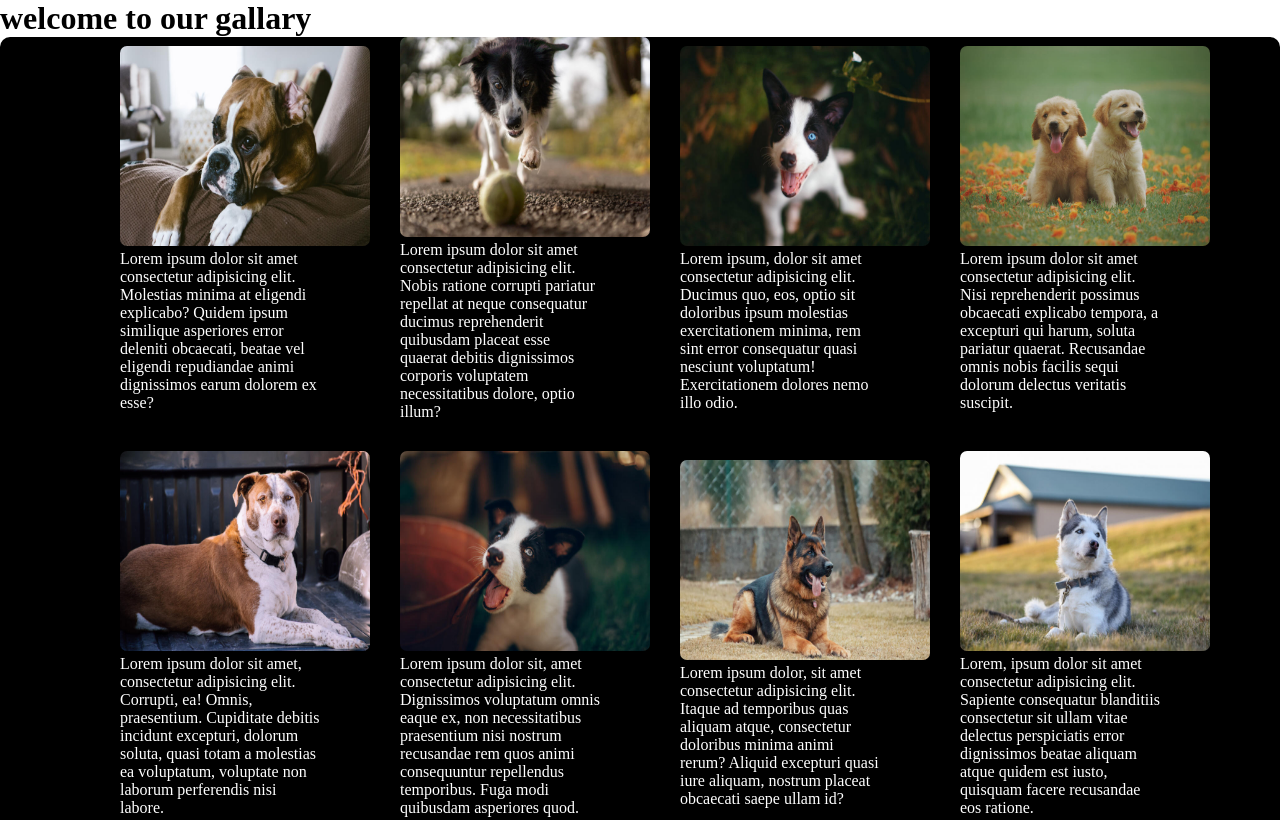
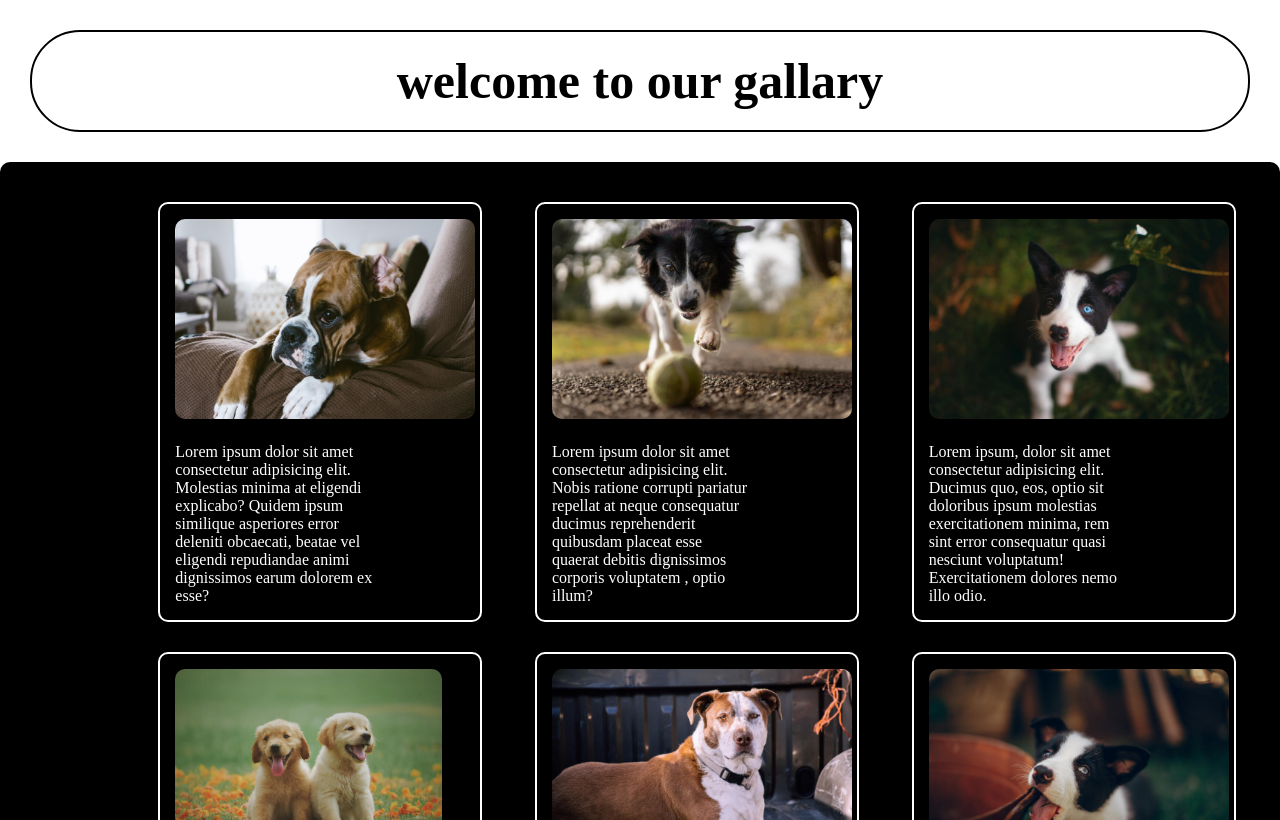
Before and after one commit to Dagimmengestu5/full-Stack, a plain HTML site: page Html and css/Day 2/2.html in a window 1280 px wide. Shown: the top 820 px of the page. Drawn offline with Linux system fonts and the light colour scheme.

Commit message:
final project

```diff
--- a/Html and css/Day 2/2.css
+++ b/Html and css/Day 2/2.css
@@ -1,55 +1,54 @@
+@import url('https://fonts.googleapis.com/css2?family=Montserrat:ital,wght@0,100..900;1,100..900&family=Pacifico&display=swap');
 * {
  padding: 0;
  margin: 0;
 }
-p{
- display: flex;
- color: white;
- align-items: center;
- justify-content: center;
-}
+
 h1 {
- /* color: white; */
+text-align: center;
+padding: 20px;
+font-size: 50px;
+border: 2px solid black;
+border-radius: 50px;
+margin: 30px;
 }
 .first-section {
+ /* max-width: 1200px; */
  background-color: black;
  display: grid;
- grid-template-columns: 200px 200px 200px 200px;
-column-gap: 80px;
-row-gap: 30px;
+ grid-template-columns: 50px 50px 50px ;
+ gap: 50px;
+ grid-template-rows: 400px 400px 400px 400px;
+/* column-gap: 100px;
+row-gap: 100px; */
 border-radius: 10px;
-/* padding: 30px; */
-justify-content: center;
+padding:50px 200px 50px 0;
+justify-content: space-around;
 align-items: center;
 }
 .image {
- /* width: 200px; */
- /* height: 200px; */
- /* border-radius: 50px; */
- padding: 0;
+ width: 310px;
+ height: auto;
+ border-radius: 50px;
+ padding: 5px;
+ border: 2px solid white;
+ border-radius: 10px;
+ margin: 20px;
 }
 .image img {
- padding: 0;
- max-width: 250px;
+ padding: 10px;
+ max-width: 300px;
  height: 200px;
- border-radius: 7px;
-}
-.dog-8 {
  border-radius: 20px;
- column-gap: span 2;
- grid-column: 4;
- grid-row: 3;
-}
-.dog-5{
 }
 .image p {
+ color: white;
  max-width: 250px;
  width: 200px;
  grid-column: 3;
- display: flex;
- align-items: center;
- justify-content: center;
- /* text-align: center; */
  text-align: start;
- padding: 0;
+ padding: 10px;
 }
+.back{
+ font-family: pacifico;
+}
--- a/Html and css/Day 2/2.html
+++ b/Html and css/Day 2/2.html
@@ -11,7 +11,7 @@
  <section class="first-section">
 
   <div class="image dog-1"><img src="./images/dog1.png" alt="dog image dog-1"><p>Lorem ipsum dolor sit amet consectetur adipisicing elit. Molestias minima at eligendi explicabo? Quidem ipsum similique asperiores error deleniti obcaecati, beatae vel eligendi repudiandae animi dignissimos earum dolorem ex esse?</p></div>
-  <div class="image dog-2"><img src="./images/dog2.png" alt="dog image dog-1"><p>Lorem ipsum dolor sit amet consectetur adipisicing elit. Nobis ratione corrupti pariatur repellat at neque consequatur ducimus reprehenderit quibusdam placeat esse quaerat debitis dignissimos corporis voluptatem necessitatibus dolore, optio illum?</p></div>
+  <div class="image dog-2"><img src="./images/dog2.png" alt="dog image dog-1"><p>Lorem ipsum dolor sit amet consectetur adipisicing elit. Nobis ratione corrupti pariatur repellat at neque consequatur ducimus reprehenderit quibusdam placeat esse quaerat debitis dignissimos corporis voluptatem , optio illum?</p></div>
   <div class="image dog-3"><img src="./images/dog3.png" alt="dog image dog-1"><p>Lorem ipsum, dolor sit amet consectetur adipisicing elit. Ducimus quo, eos, optio sit doloribus ipsum molestias exercitationem minima, rem sint error consequatur quasi nesciunt voluptatum! Exercitationem dolores nemo illo odio.</p></div>
   <div class="image dog-4"><img src="./images/dog4.png" alt="dog image dog-1"><p>Lorem ipsum dolor sit amet consectetur adipisicing elit. Nisi reprehenderit possimus obcaecati explicabo tempora, a excepturi qui harum, soluta pariatur quaerat. Recusandae omnis nobis facilis sequi dolorum delectus veritatis suscipit.</p></div>
   <div class="image dog-5"><img src="./images/dog5.png" alt="dog image dog-1"><p>Lorem ipsum dolor sit amet, consectetur adipisicing elit. Corrupti, ea! Omnis, praesentium. Cupiditate debitis incidunt excepturi, dolorum soluta, quasi totam a molestias ea voluptatum, voluptate non laborum perferendis nisi labore.</p></div>
@@ -24,6 +24,6 @@
   <div class="image dog-2"><img src="./images/dog2.png" alt="dog image dog-1"><p>Lorem ipsum dolor sit amet consectetur adipisicing elit. Ea omnis debitis praesentium assumenda quasi mollitia obcaecati cumque accusamus non quos? Architecto, autem neque? Alias commodi distinctio quibusdam illo a nemo.</p></div>
 
  </section>
-
+ <div class="back"><a href="../../index.html">Back to Mainu</a></div>
 </body>
 </html>
```
Also changed, not shown: Html and css/Day 1/1.html (+1 -1 lines).
